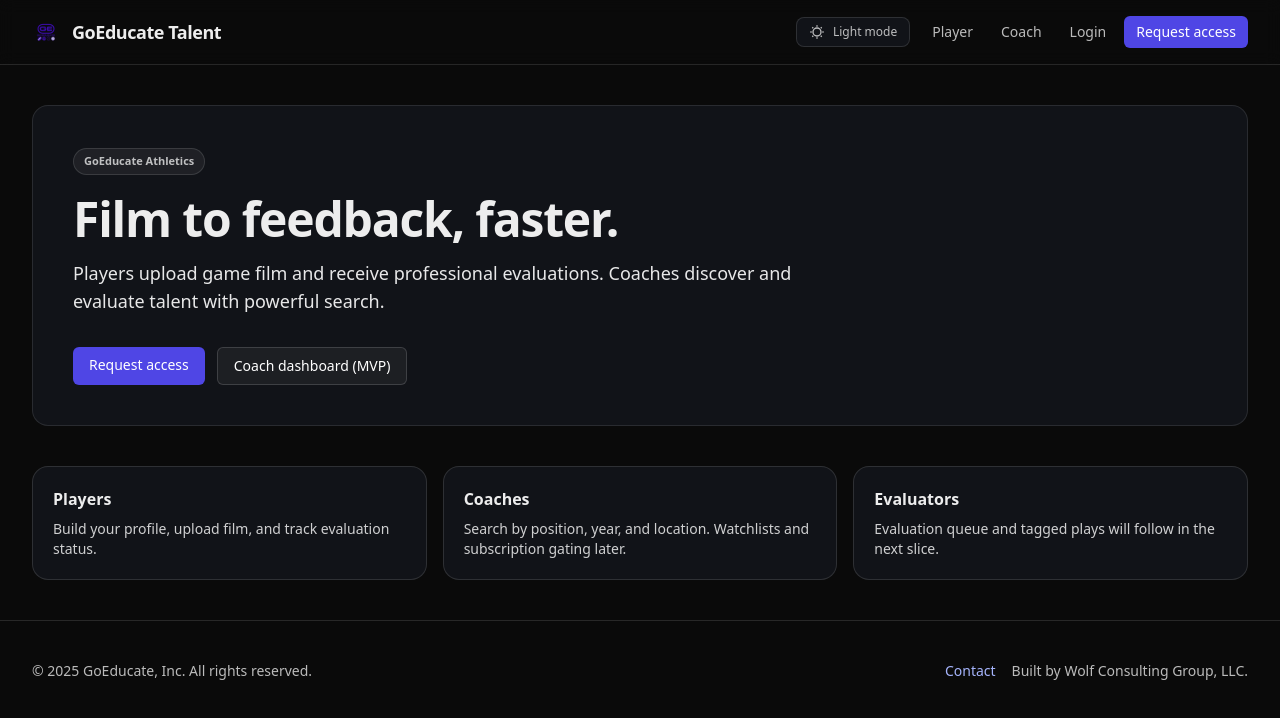
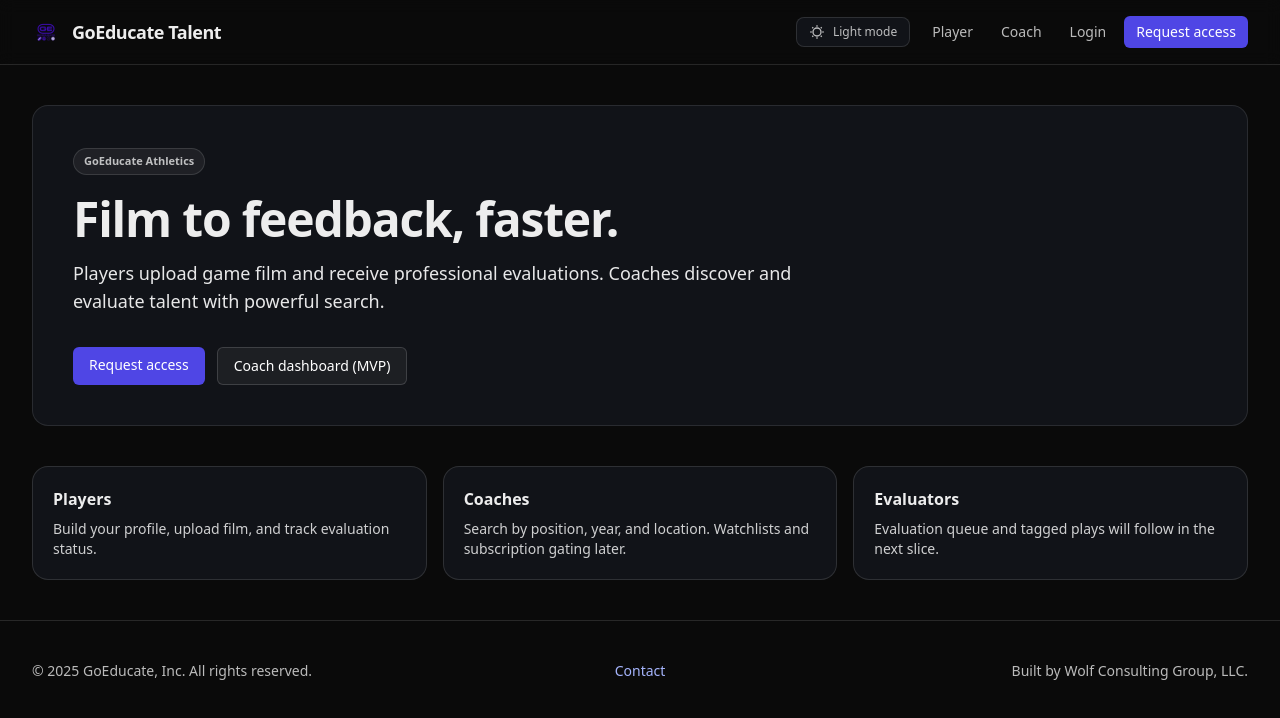
Before and after one commit to WolfCon2023/goeducate-talent-platform, a Next.js app in the folder apps/web/: page / in a window 1280 px wide. Shown: the top 718 px of the page. Built offline with nearby package versions, Linux system fonts and the light colour scheme; no server answers.

Commit message:
chore(web): center contact link in footer

```diff
--- a/apps/web/app/layout.tsx
+++ b/apps/web/app/layout.tsx
@@ -35,14 +35,14 @@ export default function RootLayout({ children }: { children: React.ReactNode })
             </header>
             <main className="mx-auto max-w-7xl px-6 py-10 sm:px-8">{children}</main>
             <footer className="border-t border-[color:var(--color-border)] py-10 text-sm text-[color:var(--color-text-muted)] print:hidden">
-              <div className="mx-auto flex max-w-7xl flex-col gap-2 px-6 sm:flex-row sm:items-center sm:justify-between sm:px-8">
+              <div className="mx-auto grid max-w-7xl gap-3 px-6 sm:grid-cols-3 sm:items-center sm:px-8">
                 <div>© 2025 GoEducate, Inc. All rights reserved.</div>
-                <div className="flex flex-wrap items-center gap-x-4 gap-y-2">
+                <div className="sm:text-center">
                   <a href="/contact" className="text-indigo-300 hover:text-indigo-200 hover:underline">
                     Contact
                   </a>
-                  <span>Built by Wolf Consulting Group, LLC.</span>
                 </div>
+                <div className="sm:text-right">Built by Wolf Consulting Group, LLC.</div>
               </div>
             </footer>
           </ConfirmProvider>
```
